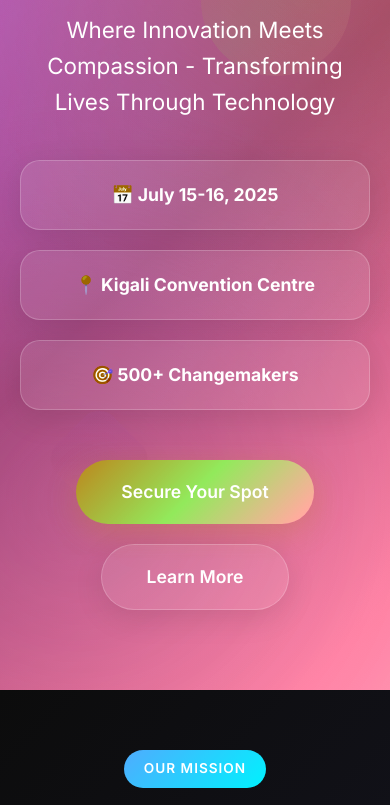
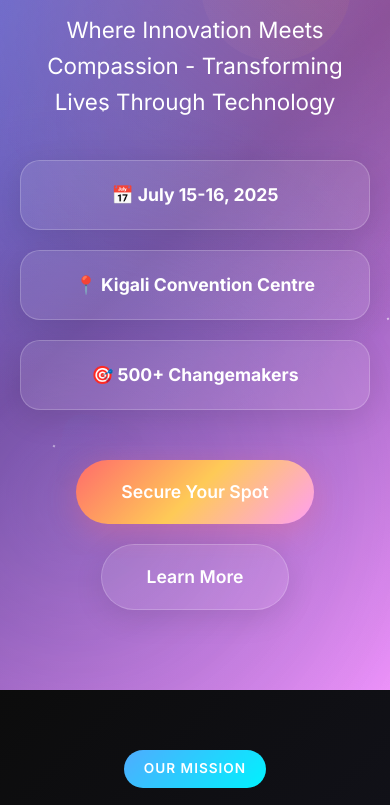
Before and after one commit to Heytec/aicharity, a plain HTML site: page index.html in a window 390 px wide. Shown: the part 265-1070 px from the top of the page. Drawn offline with Linux system fonts and the light colour scheme.

Commit message:
animations

```diff
--- a/index.html
+++ b/index.html
@@ -860,6 +860,41 @@
             .venue-features {
                 grid-template-columns: 1fr;
             }
+
+            /* Ensure animations still work on mobile but are optimized */
+            .scroll-reveal {
+                opacity: 0;
+                transform: translateY(30px); /* Reduced movement */
+                transition: all 0.6s ease; /* Faster transition */
+            }
+
+            .scroll-reveal.revealed {
+                opacity: 1;
+                transform: translateY(0);
+            }
+
+            /* Keep essential hover effects but make them lighter */
+            .about-card:hover,
+            .speaker-card:hover {
+                transform: translateY(-5px) scale(1.01); /* Reduced movement */
+            }
+
+            .timeline-item:hover {
+                transform: translateX(5px) scale(1.01); /* Reduced movement */
+            }
+
+            /* Optimize particles for mobile */
+            .particle {
+                width: 2px;
+                height: 2px;
+                opacity: 0.3;
+            }
+
+            /* Simplify floating shapes */
+            .floating-shape {
+                opacity: 0.03;
+                animation-duration: 15s;
+            }
         }
 
         @media (max-width: 480px) {
@@ -1157,18 +1192,18 @@
     </footer>
 
     <script>
-        // Create floating particles
+        // Create floating particles with mobile optimization
         function createParticles() {
             const container = document.querySelector('.hero-particles');
-            const particleCount = 50;
+            const particleCount = window.innerWidth < 768 ? 25 : 50; // Fewer particles on mobile
 
             for (let i = 0; i < particleCount; i++) {
                 const particle = document.createElement('div');
                 particle.className = 'particle';
                 particle.style.left = Math.random() * 100 + '%';
-                particle.style.animationDuration = (Math.random() * 20 + 10) + 's';
+                particle.style.animationDuration = (Math.random() * 20 + 15) + 's'; // Slightly slower on mobile
                 particle.style.animationDelay = Math.random() * 20 + 's';
-                particle.style.opacity = Math.random() * 0.5 + 0.2;
+                particle.style.opacity = Math.random() * 0.4 + 0.1; // More subtle on mobile
                 container.appendChild(particle);
             }
         }
@@ -1234,24 +1269,38 @@
         // Initialize particles
         createParticles();
 
-        // Add dynamic gradient animation to hero
+        // Add dynamic gradient animation to hero (mobile-optimized)
+        if (window.innerWidth >= 768) {
             let gradientStep = 0;
             setInterval(() => {
                 gradientStep += 1;
                 const hero = document.querySelector('.hero');
                 hero.style.filter = `hue-rotate(${gradientStep}deg)`;
             }, 100);
+        }
 
-        // Performance optimization: reduce animations on mobile
+        // Mobile-friendly animations - keep essential ones, optimize performance
         if (window.innerWidth < 768) {
-            document.querySelectorAll('.floating-shape, .particle').forEach(el => {
-                el.style.animation = 'none';
+            // Reduce particle count on mobile
+            document.querySelectorAll('.particle').forEach((particle, index) => {
+                if (index > 20) { // Keep only 20 particles on mobile
+                    particle.remove();
+                }
+            });
+
+            // Simplify floating shapes animation
+            document.querySelectorAll('.floating-shape').forEach(el => {
+                el.style.animationDuration = '12s'; // Slower animation
+                el.style.opacity = '0.05'; // More subtle
             });
         }
 
-        // Add typing effect to hero title (optional enhancement)
+        // Add typing effect to hero title with mobile detection
         const heroTitle = document.querySelector('.hero h1');
         const originalTitle = heroTitle.textContent;
+
+        // Only add typing effect on desktop for better mobile performance
+        if (window.innerWidth >= 768) {
             heroTitle.textContent = '';
 
             let i = 0;
@@ -1262,6 +1311,7 @@
                     clearInterval(typeInterval);
                 }
             }, 100);
+        }
     </script>
 </body>
 </html>
```
Lines whose indentation alone changed are shown as unchanged.
